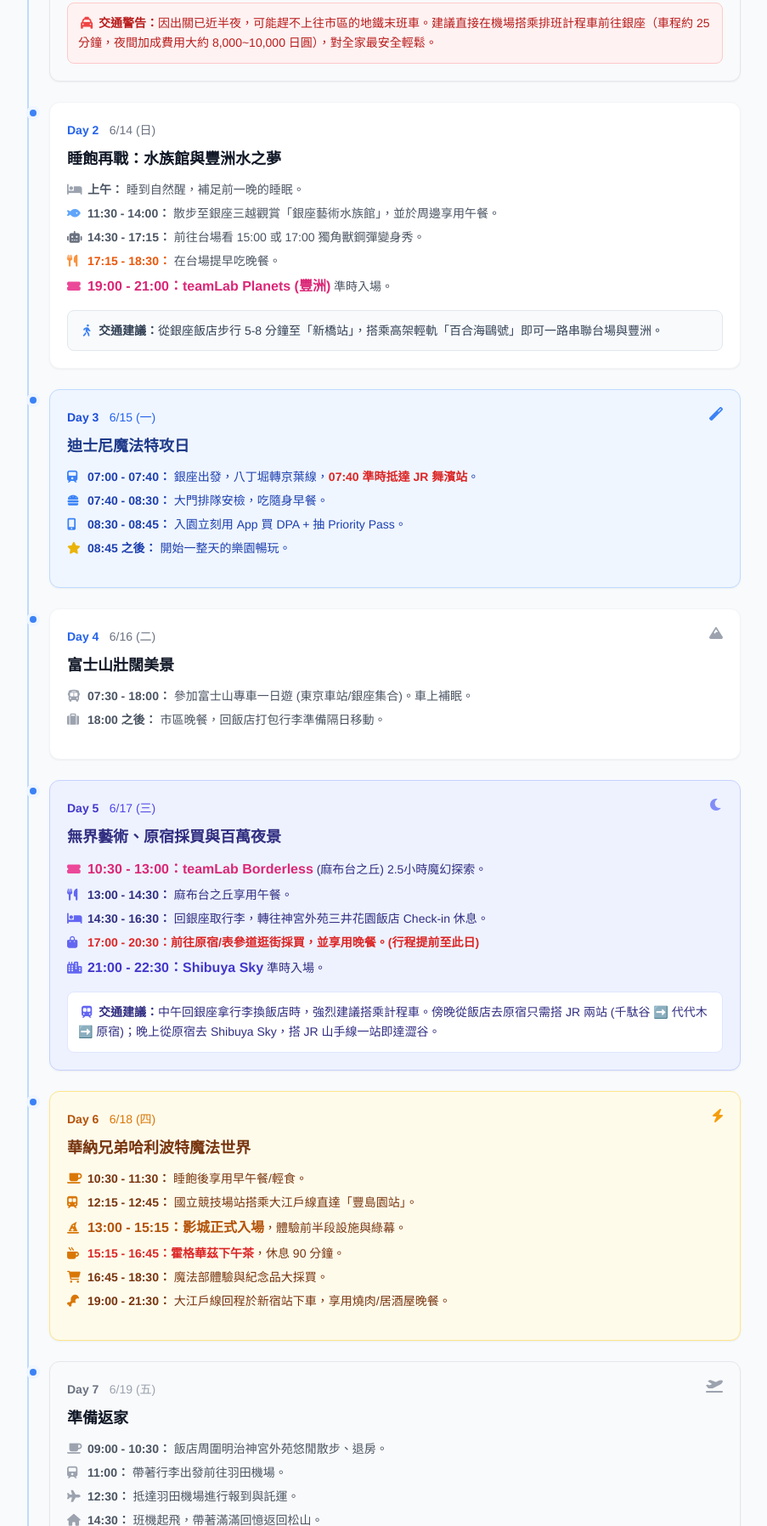
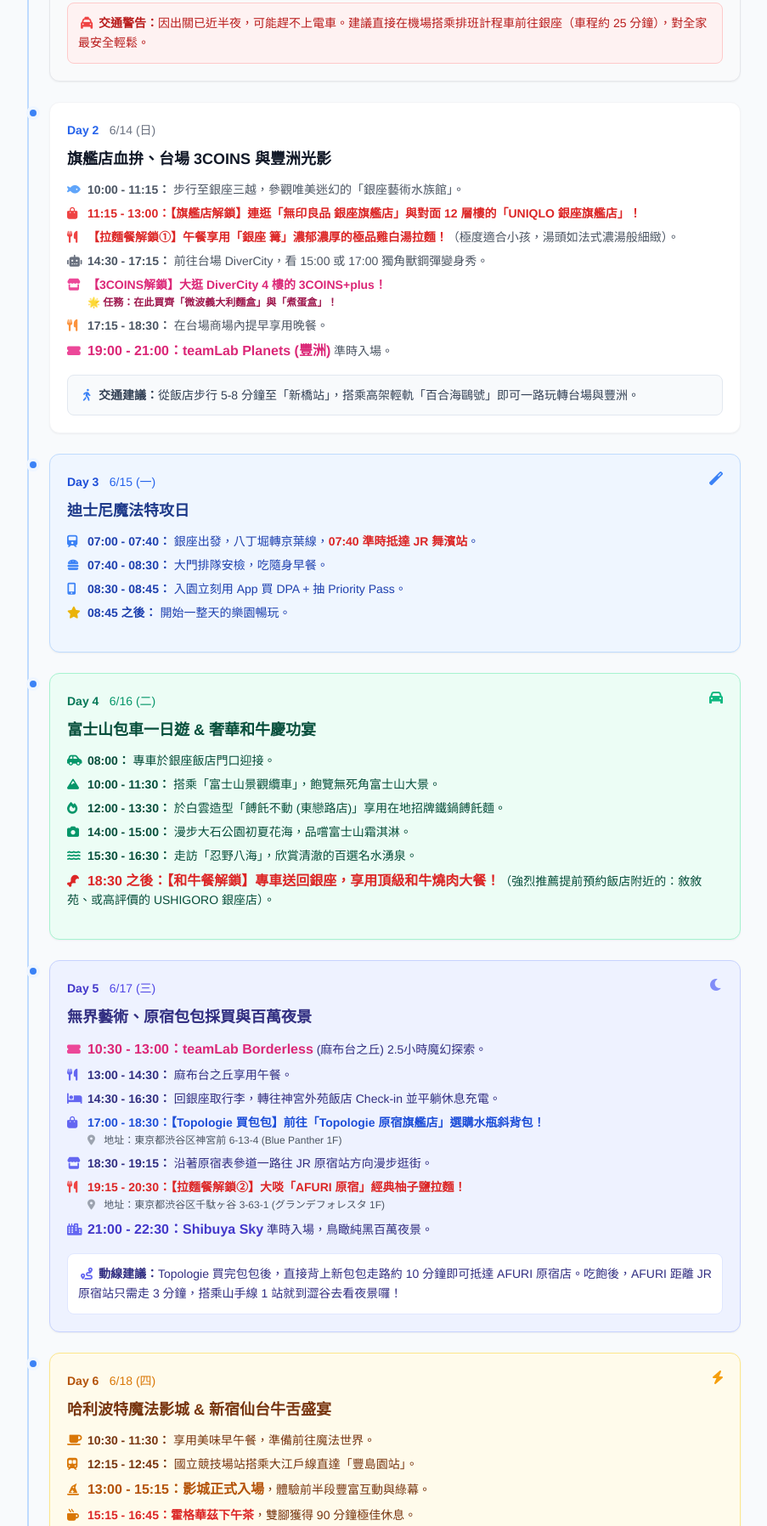
Before and after one commit to gk5933/202606tokyo, a plain HTML site: page index.html in a window 1280 px wide. Shown: the part 648-2444 px from the top of the page at 85% size, without its empty margins (200-1103 px from the left). Drawn offline with nearby package versions, Linux system fonts and the light colour scheme.

Commit message:
Update index.html

```diff
--- a/index.html
+++ b/index.html
@@ -3,7 +3,7 @@
 <head>
     <meta charset="UTF-8">
     <meta name="viewport" content="width=device-width, initial-scale=1.0">
-    <title>2026 東京親子魔法與光影之旅 (7天6夜 最終確認版)</title>
+    <title>2026 東京親子魔法光影與美食盛宴 (7天6夜 終極完美版)</title>
     <script src="https://cdn.tailwindcss.com"></script>
     <link href="https://cdnjs.cloudflare.com/ajax/libs/font-awesome/6.0.0/css/all.min.css" rel="stylesheet">
     <style>
@@ -31,6 +31,7 @@
 </head>
 <body class="text-gray-800 antialiased pb-20">
 
+    <!-- Header -->
     <header class="bg-white shadow-sm sticky top-0 z-50">
         <div class="max-w-4xl mx-auto px-4 py-4 flex items-center justify-between">
             <h1 class="text-xl font-bold gradient-text">🗼 東京親子之旅 2026</h1>
@@ -40,6 +41,7 @@
 
     <main class="max-w-4xl mx-auto px-4 py-6 space-y-8">
 
+        <!-- 航班與住宿資訊區塊 -->
         <section class="bg-white rounded-2xl shadow-sm border border-gray-100 overflow-hidden">
             <div class="bg-indigo-50 px-5 py-4 border-b border-indigo-100 flex items-center gap-2">
                 <i class="fas fa-plane text-indigo-600"></i>
@@ -60,12 +62,14 @@
             </div>
 
             <div class="p-5 grid gap-4 md:grid-cols-2">
+                <!-- 住宿一 -->
                 <div class="bg-gray-50 rounded-xl p-4 border border-gray-200">
                     <div class="text-xs font-bold text-blue-600 mb-1 uppercase tracking-wider">前半段 (6/13 - 6/17)</div>
-                    <h3 class="font-bold text-gray-900 mb-2">名鐵穆瑟銀座酒店</h3>
+                    <h3 class="font-bold text-gray-900 mb-2">MUFFE HOTEL GINZA BY MEITETSU</h3>
                     <p class="text-sm text-gray-600"><i class="fas fa-map-marker-alt text-gray-400 w-4"></i> 7-12-9 Ginza, Chuo-ku</p>
                 </div>
 
+                <!-- 住宿二 -->
                 <div class="bg-gray-50 rounded-xl p-4 border border-gray-200">
                     <div class="text-xs font-bold text-purple-600 mb-1 uppercase tracking-wider">後半段 (6/17 - 6/19)</div>
                     <h3 class="font-bold text-gray-900 mb-2">三井花園飯店神宮外苑</h3>
@@ -74,11 +78,13 @@
             </div>
         </section>
 
+        <!-- 行程總覽 -->
         <section>
-            <h2 class="text-2xl font-bold text-gray-900 mb-6 px-2">📅 每日行程細節</h2>
+            <h2 class="text-2xl font-bold text-gray-900 mb-6 px-2">📅 每日行程與美食購物指南</h2>
 
             <div class="space-y-6 ml-6 relative border-l-2 border-blue-200 pl-6">
 
+                <!-- Day 1 -->
                 <div class="relative timeline-item bg-gray-50 p-5 rounded-xl shadow-sm border border-gray-200">
                     <div class="flex justify-between items-start mb-2">
                         <div>
@@ -89,14 +95,15 @@
                     <h3 class="text-lg font-bold text-gray-900 mb-3">深夜抵達與飯店休息</h3>
                     <ul class="text-sm text-gray-600 space-y-2 mb-4">
                         <li><i class="fas fa-plane-arrival text-gray-400 w-5"></i> <strong>22:20：</strong> 班機抵達羽田機場。</li>
-                        <li><i class="fas fa-suitcase-rolling text-gray-400 w-5"></i> <strong>23:30 之後：</strong> 出關領取行李。超商買點宵夜。</li>
+                        <li><i class="fas fa-suitcase-rolling text-gray-400 w-5"></i> <strong>23:30 之後：</strong> 出關領取行李。超商買點深夜點心。</li>
                         <li><i class="fas fa-bed text-gray-400 w-5"></i> <strong>半夜 00:30：</strong> 抵達銀座飯店，盡速洗澡休息。</li>
                     </ul>
                     <div class="bg-red-50 border border-red-200 rounded-lg p-3">
-                        <p class="text-sm text-red-700 leading-relaxed"><i class="fas fa-taxi text-red-500 mr-1 w-5 text-center"></i><strong>交通警告：</strong>因出關已近半夜，可能趕不上往市區的地鐵末班車。建議直接在機場搭乘排班計程車前往銀座（車程約 25 分鐘，夜間加成費用大約 8,000~10,000 日圓），對全家最安全輕鬆。</p>
+                        <p class="text-sm text-red-700 leading-relaxed"><i class="fas fa-taxi text-red-500 mr-1 w-5 text-center"></i><strong>交通警告：</strong>因出關已近半夜，可能趕不上電車。建議直接在機場搭乘排班計程車前往銀座（車程約 25 分鐘），對全家最安全輕鬆。</p>
                     </div>
                 </div>
 
+                <!-- Day 2 -->
                 <div class="relative timeline-item bg-white p-5 rounded-xl shadow-sm border border-gray-100">
                     <div class="flex justify-between items-start mb-2">
                         <div>
@@ -104,19 +111,22 @@
                             <span class="text-sm text-gray-500 ml-2">6/14 (日)</span>
                         </div>
                     </div>
-                    <h3 class="text-lg font-bold text-gray-900 mb-3">睡飽再戰：水族館與豐洲水之夢</h3>
+                    <h3 class="text-lg font-bold text-gray-900 mb-3">旗艦店血拚、台場 3COINS 與豐洲光影</h3>
                     <ul class="text-sm text-gray-600 space-y-2 mb-4">
-                        <li><i class="fas fa-bed text-gray-400 w-5"></i> <strong>上午：</strong> 睡到自然醒，補足前一晚的睡眠。</li>
-                        <li><i class="fas fa-fish text-blue-400 w-5"></i> <strong>11:30 - 14:00：</strong> 散步至銀座三越觀賞「銀座藝術水族館」，並於周邊享用午餐。</li>
-                        <li><i class="fas fa-robot text-gray-500 w-5"></i> <strong>14:30 - 17:15：</strong> 前往台場看 15:00 或 17:00 獨角獸鋼彈變身秀。</li>
-                        <li><i class="fas fa-utensils text-orange-400 w-5"></i> <strong class="text-orange-600">17:15 - 18:30：</strong> 在台場提早吃晚餐。</li>
+                        <li><i class="fas fa-fish text-blue-400 w-5"></i> <strong>10:00 - 11:15：</strong> 步行至銀座三越，參觀唯美迷幻的「銀座藝術水族館」。</li>
+                        <li><i class="fas fa-shopping-bag text-red-500 w-5"></i> <strong class="text-red-600 font-bold">11:15 - 13:00：【旗艦店解鎖】連逛「無印良品 銀座旗艦店」與對面 12 層樓的「UNIQLO 銀座旗艦店」！</strong></li>
+                        <li><i class="fas fa-utensils text-red-500 w-5"></i> <strong class="text-red-600">【拉麵餐解鎖①】午餐享用「銀座 篝」濃郁濃厚的極品雞白湯拉麵！</strong>（極度適合小孩，湯頭如法式濃湯般細緻）。</li>
+                        <li><i class="fas fa-robot text-gray-500 w-5"></i> <strong>14:30 - 17:15：</strong> 前往台場 DiverCity，看 15:00 或 17:00 獨角獸鋼彈變身秀。</li>
+                        <li><i class="fas fa-store text-pink-500 w-5"></i> <strong class="text-pink-600 font-bold">【3COINS解鎖】大逛 DiverCity 4 樓的 3COINS+plus！<br><span class="text-xs text-pink-800 ml-6">🌟 任務：在此買齊「微波義大利麵盒」與「煮蛋盒」！</span></strong></li>
+                        <li><i class="fas fa-utensils text-orange-400 w-5"></i> <strong>17:15 - 18:30：</strong> 在台場商場內提早享用晚餐。</li>
                         <li><i class="fas fa-ticket-alt text-pink-500 w-5"></i> <strong class="text-pink-600 text-base">19:00 - 21:00：teamLab Planets (豐洲)</strong> 準時入場。</li>
                     </ul>
                     <div class="bg-slate-50 border border-slate-200 rounded-lg p-3">
-                        <p class="text-sm text-slate-700 leading-relaxed"><i class="fas fa-walking text-blue-500 mr-1 w-5 text-center"></i><strong>交通建議：</strong>從銀座飯店步行 5-8 分鐘至「新橋站」，搭乘高架輕軌「百合海鷗號」即可一路串聯台場與豐洲。</p>
+                        <p class="text-sm text-slate-700 leading-relaxed"><i class="fas fa-walking text-blue-500 mr-1 w-5 text-center"></i><strong>交通建議：</strong>從飯店步行 5-8 分鐘至「新橋站」，搭乘高架輕軌「百合海鷗號」即可一路玩轉台場與豐洲。</p>
                     </div>
                 </div>
 
+                <!-- Day 3 -->
                 <div class="relative timeline-item bg-blue-50 p-5 rounded-xl shadow-sm border border-blue-200">
                     <div class="flex justify-between items-start mb-2">
                         <div>
@@ -134,21 +144,27 @@
                     </ul>
                 </div>
 
-                <div class="relative timeline-item bg-white p-5 rounded-xl shadow-sm border border-gray-100">
+                <!-- Day 4 -->
+                <div class="relative timeline-item bg-emerald-50 p-5 rounded-xl shadow-sm border border-emerald-200">
                     <div class="flex justify-between items-start mb-2">
                         <div>
-                            <span class="text-sm font-bold text-blue-600">Day 4</span>
-                            <span class="text-sm text-gray-500 ml-2">6/16 (二)</span>
+                            <span class="text-sm font-bold text-emerald-700">Day 4</span>
+                            <span class="text-sm text-emerald-600 ml-2">6/16 (二)</span>
                         </div>
-                        <i class="fas fa-mountain text-gray-400"></i>
+                        <i class="fas fa-car text-emerald-500"></i>
                     </div>
-                    <h3 class="text-lg font-bold text-gray-900 mb-3">富士山壯闊美景</h3>
-                    <ul class="text-sm text-gray-600 space-y-2 mb-4">
-                        <li><i class="fas fa-bus text-gray-400 w-5"></i> <strong>07:30 - 18:00：</strong> 參加富士山專車一日遊 (東京車站/銀座集合)。車上補眠。</li>
-                        <li><i class="fas fa-suitcase text-gray-400 w-5"></i> <strong>18:00 之後：</strong> 市區晚餐，回飯店打包行李準備隔日移動。</li>
+                    <h3 class="text-lg font-bold text-emerald-900 mb-3">富士山包車一日遊 & 奢華和牛慶功宴</h3>
+                    <ul class="text-sm text-emerald-900 space-y-2 mb-4">
+                        <li><i class="fas fa-car-side text-emerald-600 w-5"></i> <strong>08:00：</strong> 專車於銀座飯店門口迎接。</li>
+                        <li><i class="fas fa-mountain text-emerald-600 w-5"></i> <strong>10:00 - 11:30：</strong> 搭乘「富士山景觀纜車」，飽覽無死角富士山大景。</li>
+                        <li><i class="fas fa-fire text-emerald-600 w-5"></i> <strong>12:00 - 13:30：</strong> 於白雲造型「餺飥不動 (東戀路店)」享用在地招牌鐵鍋餺飥麵。</li>
+                        <li><i class="fas fa-camera text-emerald-600 w-5"></i> <strong>14:00 - 15:00：</strong> 漫步大石公園初夏花海，品嚐富士山霜淇淋。</li>
+                        <li><i class="fas fa-water text-emerald-600 w-5"></i> <strong>15:30 - 16:30：</strong> 走訪「忍野八海」，欣賞清澈的百選名水湧泉。</li>
+                        <li><i class="fas fa-drumstick-bite text-red-600 w-5"></i> <strong class="text-red-600 text-base">18:30 之後：【和牛餐解鎖】專車送回銀座，享用頂級和牛燒肉大餐！</strong>（強烈推薦提前預約飯店附近的：敘敘苑、或高評價的 USHIGORO 銀座店）。</li>
                     </ul>
                 </div>
 
+                <!-- Day 5 -->
                 <div class="relative timeline-item bg-indigo-50 p-5 rounded-xl shadow-sm border border-indigo-200">
                     <div class="flex justify-between items-start mb-2">
                         <div>
@@ -157,19 +173,26 @@
                         </div>
                         <i class="fas fa-moon text-indigo-400"></i>
                     </div>
-                    <h3 class="text-lg font-bold text-indigo-900 mb-3">無界藝術、原宿採買與百萬夜景</h3>
+                    <h3 class="text-lg font-bold text-indigo-900 mb-3">無界藝術、原宿包包採買與百萬夜景</h3>
                     <ul class="text-sm text-indigo-900 space-y-2 mb-4">
                         <li><i class="fas fa-ticket-alt text-pink-500 w-5"></i> <strong class="text-pink-600 text-base">10:30 - 13:00：teamLab Borderless</strong> (麻布台之丘) 2.5小時魔幻探索。</li>
                         <li><i class="fas fa-utensils text-indigo-500 w-5"></i> <strong>13:00 - 14:30：</strong> 麻布台之丘享用午餐。</li>
-                        <li><i class="fas fa-bed text-indigo-500 w-5"></i> <strong>14:30 - 16:30：</strong> 回銀座取行李，轉往神宮外苑三井花園飯店 Check-in 休息。</li>
-                        <li><i class="fas fa-shopping-bag text-indigo-500 w-5"></i> <strong class="text-red-600">17:00 - 20:30：前往原宿/表參道逛街採買，並享用晚餐。(行程提前至此日)</strong></li>
-                        <li><i class="fas fa-city text-indigo-500 w-5"></i> <strong class="text-indigo-700 text-base">21:00 - 22:30：Shibuya Sky</strong> 準時入場。</li>
+                        <li><i class="fas fa-bed text-indigo-500 w-5"></i> <strong>14:30 - 16:30：</strong> 回銀座取行李，轉往神宮外苑飯店 Check-in 並平躺休息充電。</li>
+                        <li><i class="fas fa-shopping-bag text-indigo-500 w-5"></i> <strong class="text-blue-700 font-bold">17:00 - 18:30：【Topologie 買包包】前往「Topologie 原宿旗艦店」選購水瓶斜背包！</strong><br>
+                            <span class="text-xs text-gray-600 ml-6"><i class="fas fa-map-marker-alt text-gray-400 w-4"></i> 地址：東京都渋谷区神宮前 6-13-4 (Blue Panther 1F)</span>
+                        </li>
+                        <li><i class="fas fa-store text-indigo-500 w-5"></i> <strong>18:30 - 19:15：</strong> 沿著原宿表參道一路往 JR 原宿站方向漫步逛街。</li>
+                        <li><i class="fas fa-utensils text-red-500 w-5"></i> <strong class="text-red-600 font-bold">19:15 - 20:30：【拉麵餐解鎖②】大啖「AFURI 原宿」經典柚子鹽拉麵！</strong><br>
+                            <span class="text-xs text-gray-600 ml-6"><i class="fas fa-map-marker-alt text-gray-400 w-4"></i> 地址：東京都渋谷区千駄ヶ谷 3-63-1 (グランデフォレスタ 1F)</span>
+                        </li>
+                        <li><i class="fas fa-city text-indigo-500 w-5"></i> <strong class="text-indigo-700 text-base">21:00 - 22:30：Shibuya Sky</strong> 準時入場，鳥瞰純黑百萬夜景。</li>
                     </ul>
                     <div class="bg-white border border-indigo-100 rounded-lg p-3">
-                        <p class="text-sm text-indigo-900 leading-relaxed"><i class="fas fa-subway text-indigo-500 mr-1 w-5 text-center"></i><strong>交通建議：</strong>中午回銀座拿行李換飯店時，強烈建議搭乘計程車。傍晚從飯店去原宿只需搭 JR 兩站 (千駄谷 ➡️ 代代木 ➡️ 原宿)；晚上從原宿去 Shibuya Sky，搭 JR 山手線一站即達澀谷。</p>
+                        <p class="text-sm text-indigo-900 leading-relaxed"><i class="fas fa-route text-indigo-500 mr-1 w-5 text-center"></i><strong>動線建議：</strong>Topologie 買完包包後，直接背上新包包走路約 10 分鐘即可抵達 AFURI 原宿店。吃飽後，AFURI 距離 JR 原宿站只需走 3 分鐘，搭乘山手線 1 站就到澀谷去看夜景囉！</p>
                     </div>
                 </div>
 
+                <!-- Day 6 -->
                 <div class="relative timeline-item bg-amber-50 p-5 rounded-xl shadow-sm border border-amber-200">
                     <div class="flex justify-between items-start mb-2">
                         <div>
@@ -178,17 +201,18 @@
                         </div>
                         <i class="fas fa-bolt text-amber-500"></i>
                     </div>
-                    <h3 class="text-lg font-bold text-amber-900 mb-3">華納兄弟哈利波特魔法世界</h3>
+                    <h3 class="text-lg font-bold text-amber-900 mb-3">哈利波特魔法影城 & 新宿仙台牛舌盛宴</h3>
                     <ul class="text-sm text-amber-900 space-y-2 mb-4">
-                        <li><i class="fas fa-coffee text-amber-600 w-5"></i> <strong>10:30 - 11:30：</strong> 睡飽後享用早午餐/輕食。</li>
+                        <li><i class="fas fa-coffee text-amber-600 w-5"></i> <strong>10:30 - 11:30：</strong> 享用美味早午餐，準備前往魔法世界。</li>
                         <li><i class="fas fa-subway text-amber-600 w-5"></i> <strong>12:15 - 12:45：</strong> 國立競技場站搭乘大江戶線直達「豐島園站」。</li>
-                        <li><i class="fas fa-hat-wizard text-amber-600 w-5"></i> <strong class="text-amber-700 text-base">13:00 - 15:15：影城正式入場</strong>，體驗前半段設施與綠幕。</li>
-                        <li><i class="fas fa-mug-hot text-amber-600 w-5"></i> <strong class="text-red-600">15:15 - 16:45：霍格華茲下午茶</strong>，休息 90 分鐘。</li>
-                        <li><i class="fas fa-shopping-cart text-amber-600 w-5"></i> <strong>16:45 - 18:30：</strong> 魔法部體驗與紀念品大採買。</li>
-                        <li><i class="fas fa-drumstick-bite text-amber-600 w-5"></i> <strong>19:00 - 21:30：</strong> 大江戶線回程於新宿站下車，享用燒肉/居酒屋晚餐。</li>
+                        <li><i class="fas fa-hat-wizard text-amber-600 w-5"></i> <strong class="text-amber-700 text-base">13:00 - 15:15：影城正式入場</strong>，體驗前半段豐富互動與綠幕。</li>
+                        <li><i class="fas fa-mug-hot text-amber-600 w-5"></i> <strong class="text-red-600">15:15 - 16:45：霍格華茲下午茶</strong>，雙腳獲得 90 分鐘極佳休息。</li>
+                        <li><i class="fas fa-shopping-cart text-amber-600 w-5"></i> <strong>16:45 - 18:30 :</strong> 9¾月台、魔法部體驗與紀念品店大採買。</li>
+                        <li><i class="fas fa-utensils text-red-600 w-5"></i> <strong class="text-red-600 text-base">19:00 - 21:30：【牛舌餐解鎖】回程於新宿站下車，大啖經典香脆的仙台牛舌定食！</strong>（推薦必吃車站周邊的：ねぎし Negishi 或 利久牛舌），吃飽後續逛新宿或採買藥妝。</li>
                     </ul>
                 </div>
 
+                <!-- Day 7 -->
                 <div class="relative timeline-item bg-gray-50 p-5 rounded-xl shadow-sm border border-gray-200">
                     <div class="flex justify-between items-start mb-2">
                         <div>
@@ -197,16 +221,13 @@
                         </div>
                         <i class="fas fa-plane-departure text-gray-400"></i>
                     </div>
-                    <h3 class="text-lg font-bold text-gray-900 mb-3">準備返家</h3>
+                    <h3 class="text-lg font-bold text-gray-900 mb-3">外苑散步與準備返家</h3>
                     <ul class="text-sm text-gray-600 space-y-2 mb-4">
                         <li><i class="fas fa-coffee text-gray-400 w-5"></i> <strong>09:00 - 10:30：</strong> 飯店周圍明治神宮外苑悠閒散步、退房。</li>
                         <li><i class="fas fa-train text-gray-400 w-5"></i> <strong>11:00：</strong> 帶著行李出發前往羽田機場。</li>
-                        <li><i class="fas fa-plane text-gray-400 w-5"></i> <strong>12:30：</strong> 抵達羽田機場進行報到與託運。</li>
-                        <li><i class="fas fa-home text-gray-400 w-5"></i> <strong>14:30：</strong> 班機起飛，帶著滿滿回憶返回松山。</li>
+                        <li><i class="fas fa-plane text-gray-400 w-5"></i> <strong>12:30：</strong> 抵達羽田機場進行報到與託運、機場免稅店最後補貨。</li>
+                        <li><i class="fas fa-home text-gray-400 w-5"></i> <strong>14:30：</strong> 班機起飛，返回機場。</li>
                     </ul>
-                    <div class="bg-slate-50 border border-slate-200 rounded-lg p-3">
-                        <p class="text-sm text-slate-700 leading-relaxed"><i class="fas fa-route text-blue-500 mr-1 w-5 text-center"></i><strong>交通建議：</strong>從國立競技場站搭乘大江戶線至「大門站」，轉乘「東京單軌電車」直達羽田機場。請務必抓緊時間在 11:00 前離開飯店。</p>
-                    </div>
                 </div>
 
             </div>
```
